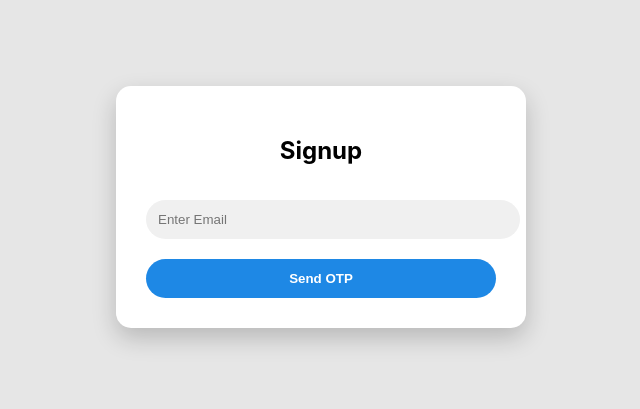
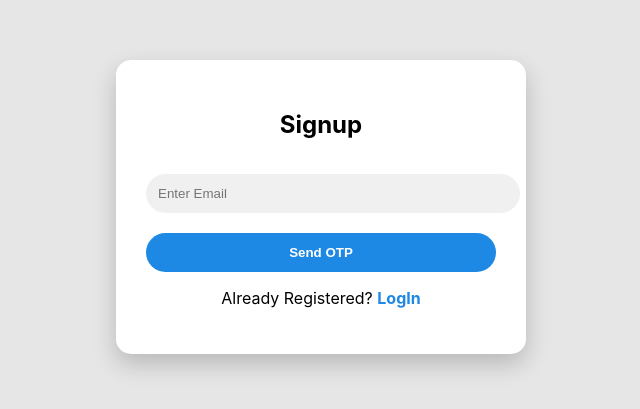
Before and after one commit to surbhi-anand03/Skill-Swap, a React (Create React App) app in the folder client/: page /signup in a window 1280 px wide. Shown: the part 193-602 px from the top of the page, without its empty margins (319-959 px from the left). Built offline with nearby package versions, Linux system fonts and the light colour scheme.

Commit message:
Updated signup UI

```diff
--- a/client/src/pages/Signup.css
+++ b/client/src/pages/Signup.css
@@ -34,3 +34,9 @@
   color: white;
   font-weight: bold;
 }
+
+.login-text a {
+  color: #1e88e5;
+  text-decoration: none;
+  font-weight: bold;
+}
--- a/client/src/pages/Signup.jsx
+++ b/client/src/pages/Signup.jsx
@@ -33,6 +33,11 @@ export default function Signup() {
           />
 
           <button>Send OTP</button>
+
+          <p className="login-text">
+            Already Registered? <a href="/">LogIn</a>
+          </p>
+
         </form>
       </div>
     </div>
```
